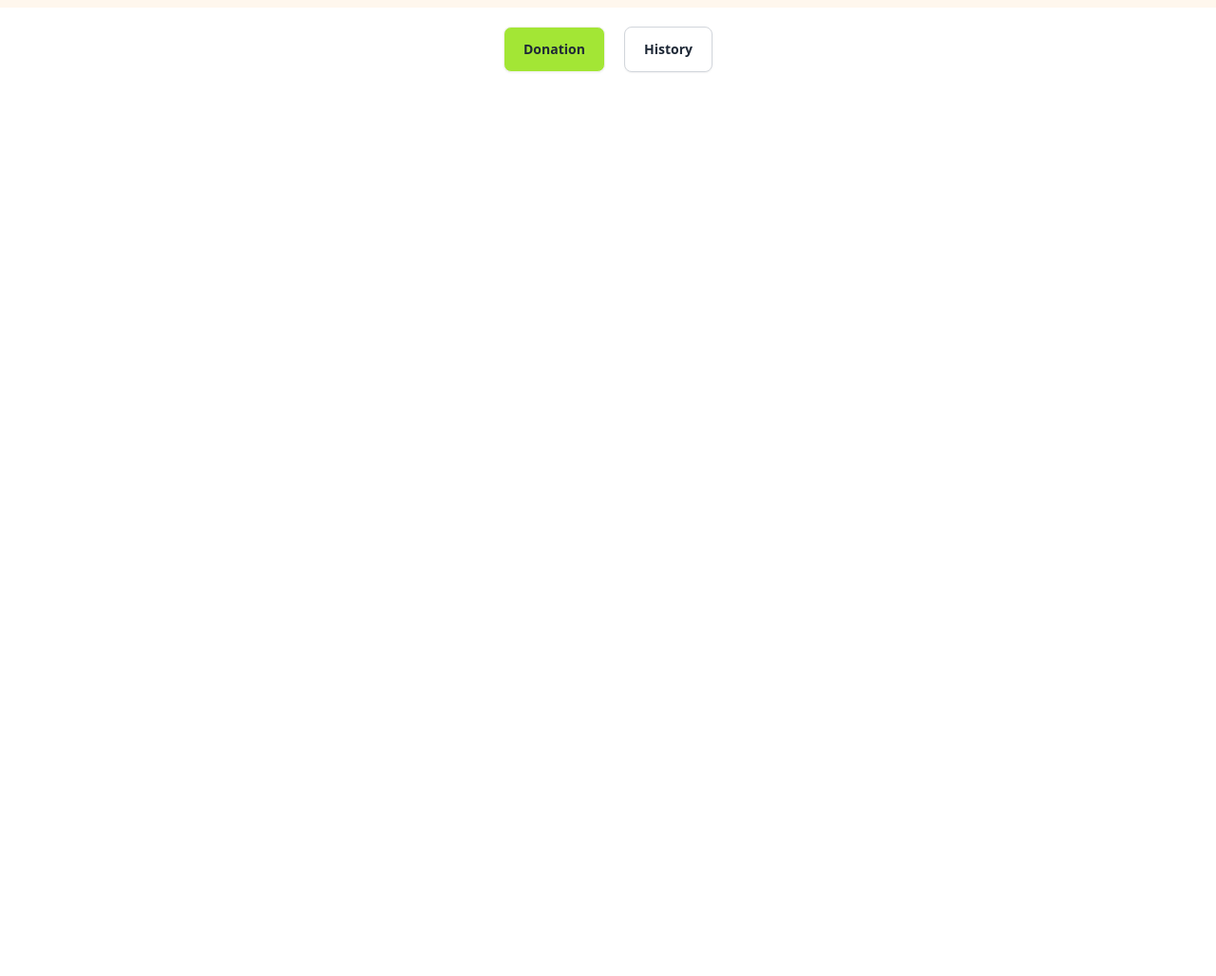
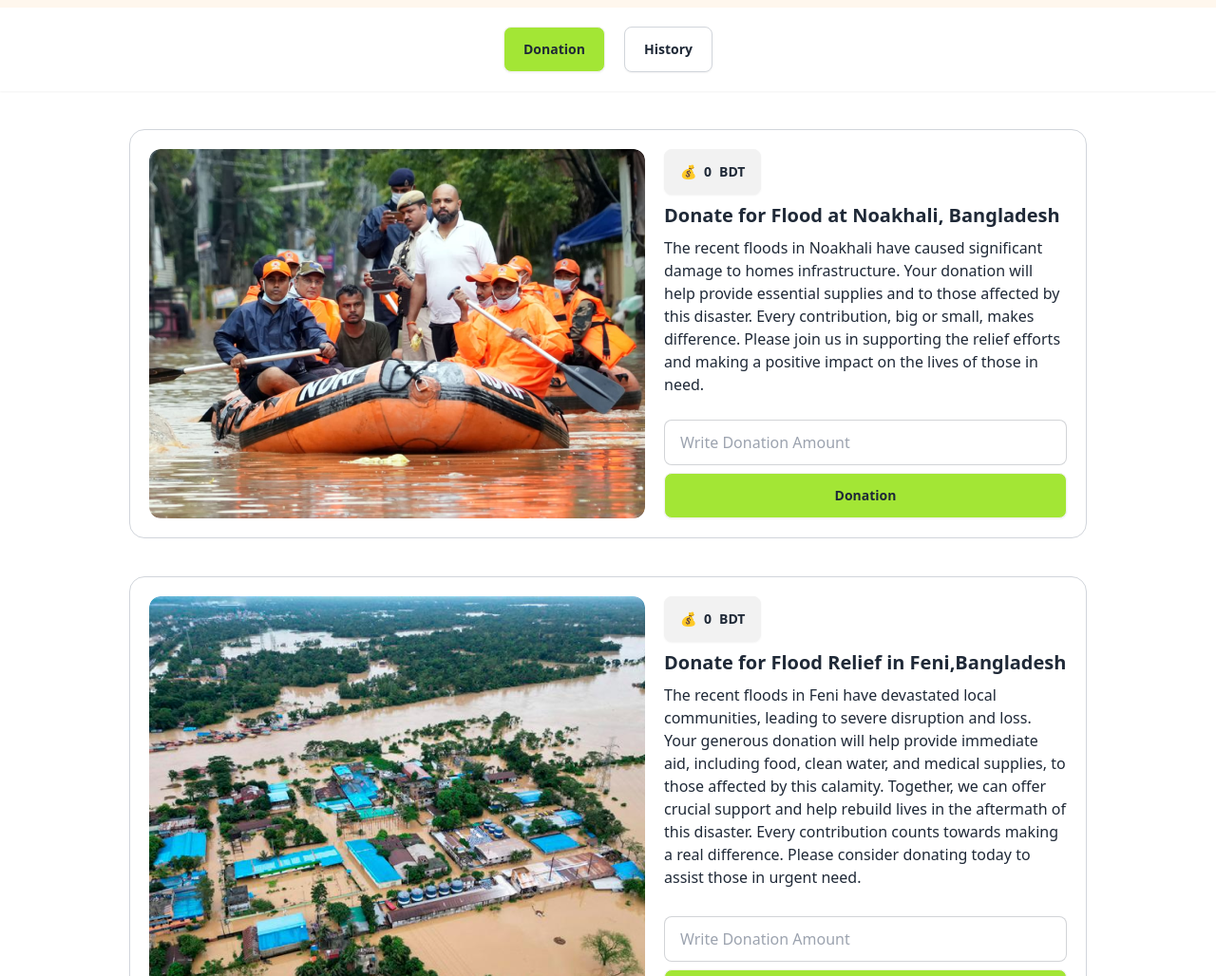
Before and after one commit to MohammadRofikulIslam/B10A5-DOM-donation-to-BD, a plain HTML site: page index.html in a window 1280 px wide. Shown: the part 72-1100 px from the top of the page at 95% size. Before the commit the page ends 800 px from the top, so only its background shows below. Drawn offline with nearby package versions, Linux system fonts and the light colour scheme.

Commit message:
Card Section Added

```diff
--- a/index.html
+++ b/index.html
@@ -9,12 +9,12 @@
   <script src="https://cdn.tailwindcss.com"></script>
 </head>
 <body>
-  <header class=" bg-orange-50 sticky top-0">
+  <header class=" bg-orange-50 sticky top-0 z-10 shadow-sm">
     <!-- navbar  -->
     <nav class="flex justify-between items-center py-4 px-2 max-w-5xl mx-auto">
       <div><Button class="btn font-bold px-5 bg-lime-400 hover:bg-lime-400">Blog</Button></div>
       <div class="flex justify-center items-center"><img class="w-4 md:w-8 mr-2" src="images/logo.png" alt=""><h1 class="md:text-2xl font-bold">Donate Bangladesh</h1></div>
-      <div  class="font-bold">💰 <span>5000</span> BDT</div>
+      <div  class="font-bold">💰 <span>5500</span> BDT</div>
     </nav>
     <!--Header Page Buttons  -->
     <div class="text-center bg-white py-5 space-x-4">
@@ -23,7 +23,64 @@
     </div>
   </header>
 
-  <main></main>
+  <main>
+    <!-- Donation Card Section  -->
+    <section class="px-2 max-w-5xl mx-auto my-10 space-y-10">
+
+      <!-- Card 1  -->
+      <div class="card lg:card-side bg-base-100  border border-gray-300 p-5">
+        <div class="rounded-xl">
+          <img class="rounded-xl"
+            src="images/noakhali.png"
+            alt="Album" />
+        </div>
+        <div class="card-body flex-1 p-0 lg:pl-5 mb-0">
+          <button class="btn w-fit mt-4 lg:mt-0">💰 <span>0</span> BDT</button>
+          <h2 class="card-title">Donate for Flood at Noakhali, Bangladesh</h2>
+          <p> The recent floods in Noakhali have caused significant damage to homes  infrastructure. Your donation will help provide essential supplies and  to those affected by this disaster. Every contribution, big or small, makes  difference. Please join us in supporting the relief efforts and making a positive impact on the lives of those in need.</p>
+          <div class="card-actions justify-end flex-col">
+            <input type="text" placeholder="Write Donation Amount" class="input input-bordered w-full" />
+            <Button class="btn w-full px-5 font-bold  bg-lime-400 hover:bg-lime-400">Donation</Button>
+          </div>
+        </div>
+      </div>
+      <!-- Card 2  -->
+      <div class="card lg:card-side bg-base-100  border border-gray-300 p-5">
+        <div class="rounded-xl">
+          <img class="rounded-xl"
+            src="images/feni.png"
+            alt="Album" />
+        </div>
+        <div class="card-body flex-1 p-0 lg:pl-5 mb-0">
+          <button class="btn w-fit mt-4 lg:mt-0">💰 <span>0</span> BDT</button>
+          <h2 class="card-title">Donate for Flood Relief in Feni,Bangladesh</h2>
+          <p> The recent floods in Feni have devastated local communities, leading to severe disruption and loss. Your generous donation will help provide immediate aid, including food, clean water, and medical supplies, to those affected by this calamity. Together, we can offer crucial support and help rebuild lives in the aftermath of this disaster. Every contribution counts towards making a real difference. Please consider donating today to assist those in urgent need.</p>
+          <div class="card-actions justify-end flex-col">
+            <input type="text" placeholder="Write Donation Amount" class="input input-bordered w-full" />
+            <Button class="btn w-full px-5 font-bold  bg-lime-400 hover:bg-lime-400">Donation</Button>
+          </div>
+        </div>
+      </div>
+      <!-- Card 3  -->
+      <div class="card lg:card-side bg-base-100  border border-gray-300 p-5">
+        <div class="rounded-xl">
+          <img class="rounded-xl"
+            src="images/quota-protest.png"
+            alt="Album" />
+        </div>
+        <div class="card-body flex-1 p-0 lg:pl-5 mb-0">
+          <button class="btn w-fit mt-4 lg:mt-0">💰 <span>0</span> BDT</button>
+          <h2 class="card-title">Aid for Injured in the Quota Movement</h2>
+          <p> The recent Quota movement has resulted in numerous injuries and significant hardship for many individuals. Your support is crucial in providing medical assistance, rehabilitation, and necessary supplies to those affected. By contributing, you help ensure that injured individuals receive the care and support they need during this challenging time. Every donation plays a vital role in alleviating their suffering and aiding in their recovery. Please consider making a donation to support these brave individuals in their time of need.</p>
+          <div class="card-actions justify-end flex-col">
+            <input type="text" placeholder="Write Donation Amount" class="input input-bordered w-full" />
+            <Button class="btn w-full px-5 font-bold  bg-lime-400 hover:bg-lime-400">Donation</Button>
+          </div>
+        </div>
+      </div>
+
+    </section>
+  </main>
   <footer></footer>
   <script src="js/common-function.js"></script>
   <script src="js/script.js"></script>
```
